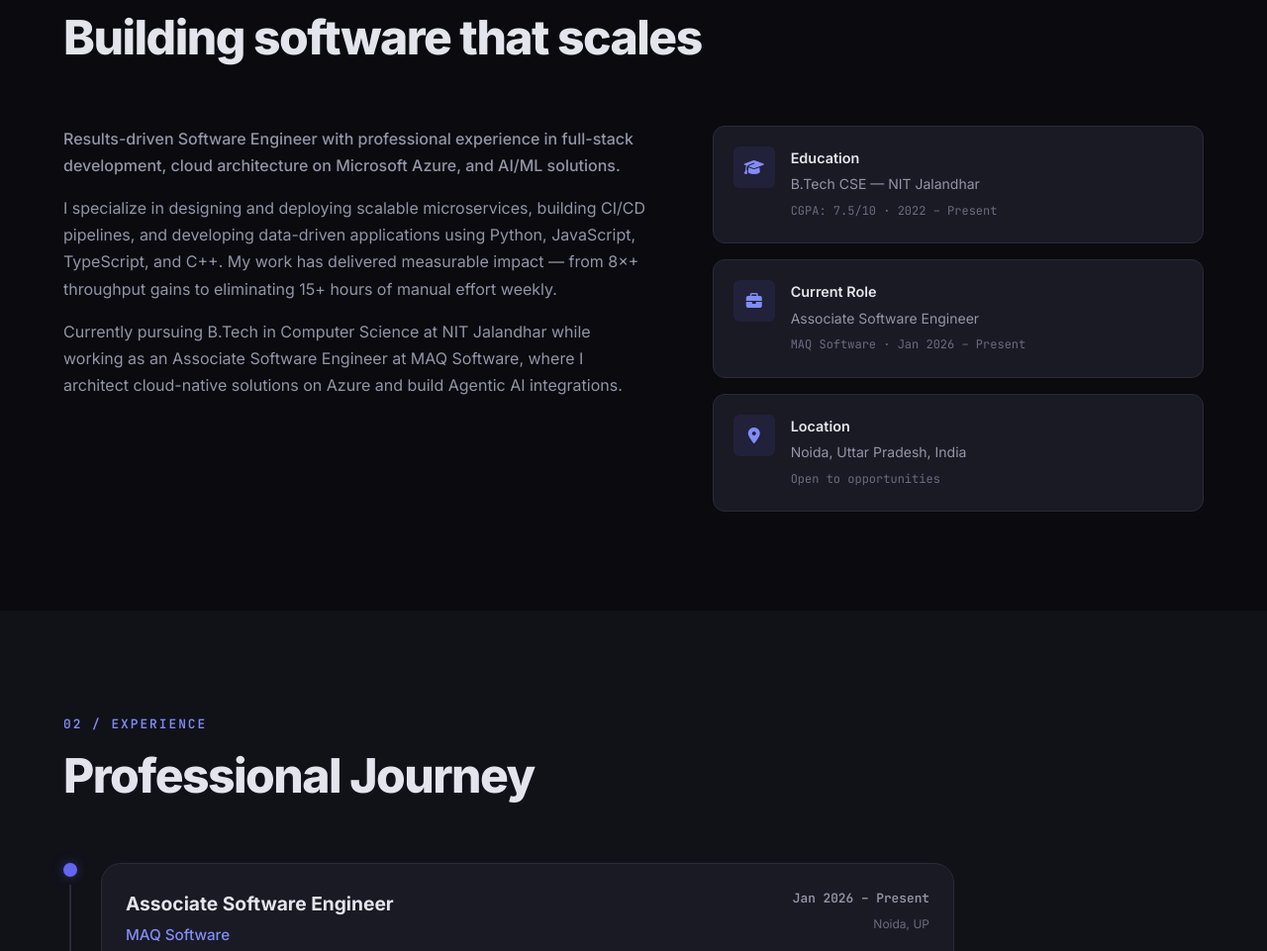
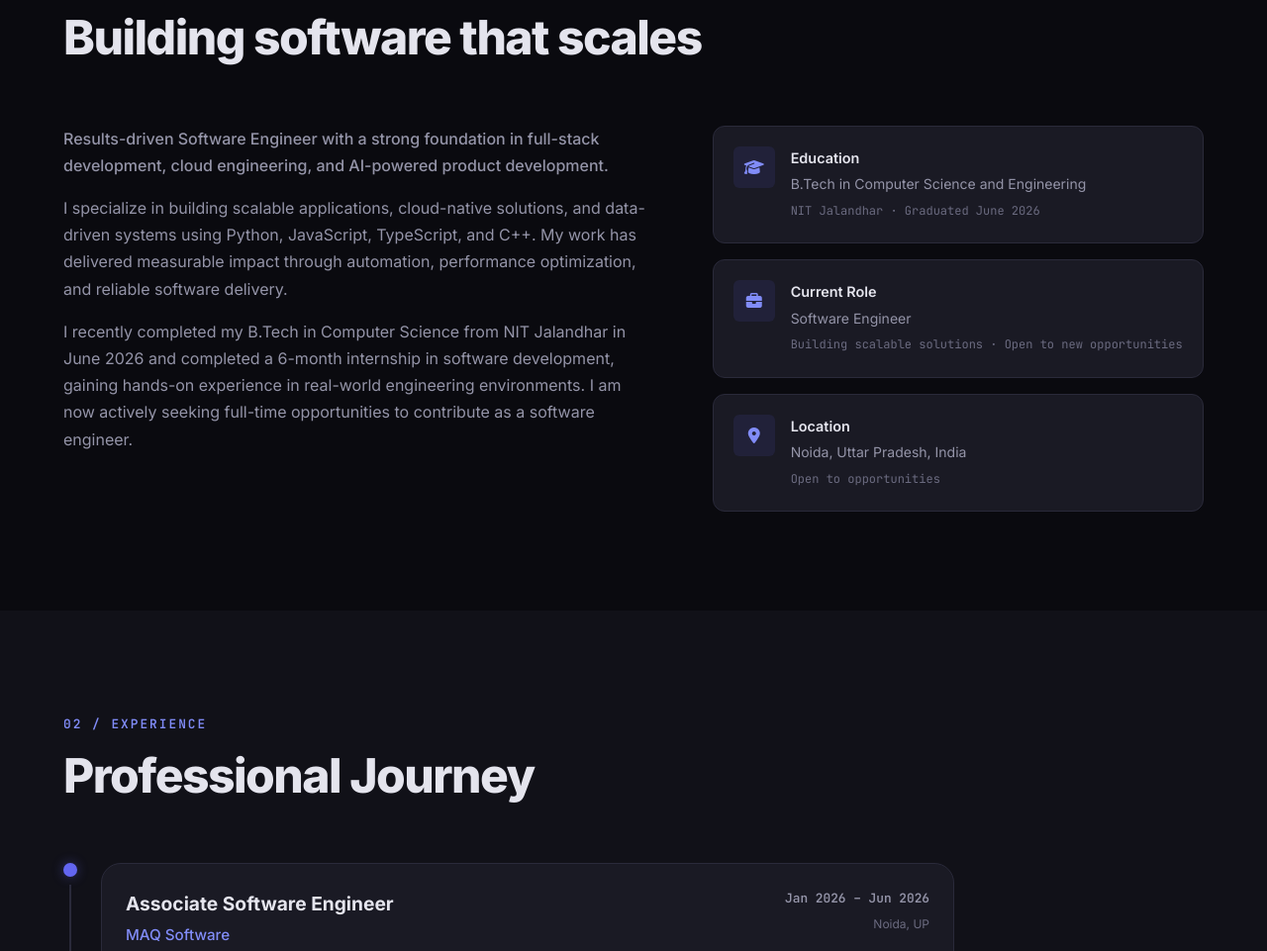
Before and after one commit to bibhutiranjan579/portfolio-website, a plain HTML site: page index.html in a window 1280 px wide. Shown: the part 962-1923 px from the top of the page at 99% size. Drawn offline with Linux system fonts and the light colour scheme.

Commit message:
Update in info

```diff
--- a/index.html
+++ b/index.html
@@ -42,8 +42,8 @@
                 Hi, I'm <span class="gradient-text">Bibhuti Ranjan</span>
             </h1>
             <p class="hero-subtitle animate-fade-up delay-2">
-                I engineer scalable cloud architectures, build AI-powered platforms, and deliver production-ready
-                software that drives measurable business impact.
+                I build scalable software solutions, cloud-native applications, and AI-driven products with a strong
+                foundation in full-stack development, modern engineering practices, and measurable impact.
             </p>
             <div class="hero-stats animate-fade-up delay-3">
                 <div class="stat-item">
@@ -63,7 +63,7 @@
             </div>
             <div class="hero-cta animate-fade-up delay-4">
                 <a href="#projects" class="btn btn-primary">View My Work</a>
-                <a href="https://drive.google.com/file/d/18QuDhG8k5tMoo1wwqmz7rlS99K-6xTNE/view?usp=sharing"
+                <a href="https://drive.google.com/file/d/1K6RvXC9BNqJLISEFAjsUlQoZviT0H39c/view?usp=sharing"
                     target="_blank" class="btn btn-outline">
                     <i class="fas fa-eye"></i> View Resume
                 </a>
@@ -95,19 +95,19 @@
             <div class="about-grid">
                 <div class="about-text animate-on-scroll">
                     <p class="about-lead">
-                        Results-driven Software Engineer with professional experience in full-stack development, cloud
-                        architecture on Microsoft Azure, and AI/ML solutions.
+                        Results-driven Software Engineer with a strong foundation in full-stack development, cloud
+                        engineering, and AI-powered product development.
                     </p>
                     <p>
-                        I specialize in designing and deploying scalable microservices, building CI/CD pipelines, and
-                        developing data-driven applications using Python, JavaScript, TypeScript, and C++. My work has
-                        delivered measurable impact — from 8×+ throughput gains to eliminating 15+ hours of manual
-                        effort weekly.
+                        I specialize in building scalable applications, cloud-native solutions, and data-driven systems
+                        using Python, JavaScript, TypeScript, and C++. My work has delivered measurable impact through
+                        automation, performance optimization, and reliable software delivery.
                     </p>
                     <p>
-                        Currently pursuing B.Tech in Computer Science at NIT Jalandhar while working as an Associate
-                        Software Engineer at MAQ Software, where I architect cloud-native solutions on Azure and build
-                        Agentic AI integrations.
+                        I recently completed my B.Tech in Computer Science from NIT Jalandhar in June 2026 and
+                        completed a 6-month internship in software development, gaining hands-on experience in
+                        real-world engineering environments. I am now actively seeking full-time opportunities to
+                        contribute as a software engineer.
                     </p>
                 </div>
                 <div class="about-details animate-on-scroll">
@@ -115,16 +115,16 @@
                         <div class="detail-icon"><i class="fas fa-graduation-cap"></i></div>
                         <div class="detail-content">
                             <h4>Education</h4>
-                            <p>B.Tech CSE — NIT Jalandhar</p>
-                            <span class="detail-meta">CGPA: 7.5/10 · 2022 – Present</span>
+                            <p>B.Tech in Computer Science and Engineering</p>
+                            <span class="detail-meta">NIT Jalandhar · Graduated June 2026</span>
                         </div>
                     </div>
                     <div class="detail-card">
                         <div class="detail-icon"><i class="fas fa-briefcase"></i></div>
                         <div class="detail-content">
                             <h4>Current Role</h4>
-                            <p>Associate Software Engineer</p>
-                            <span class="detail-meta">MAQ Software · Jan 2026 – Present</span>
+                            <p>Software Engineer</p>
+                            <span class="detail-meta">Building scalable solutions · Open to new opportunities</span>
                         </div>
                     </div>
                     <div class="detail-card">
@@ -161,7 +161,7 @@
                                 <p class="timeline-company">MAQ Software</p>
                             </div>
                             <div class="timeline-meta">
-                                <span class="timeline-date">Jan 2026 – Present</span>
+                                <span class="timeline-date">Jan 2026 – Jun 2026</span>
                                 <span class="timeline-location">Noida, UP</span>
                             </div>
                         </div>
@@ -216,7 +216,7 @@
                                 <p class="timeline-company">Basil Infotech Limited</p>
                             </div>
                             <div class="timeline-meta">
-                                <span class="timeline-date">June 2025 – July 2025</span>
+                                <span class="timeline-date">Jun 2025 – Nov 2025</span>
                                 <span class="timeline-location">Jalandhar, Punjab (Remote)</span>
                             </div>
                         </div>
```
